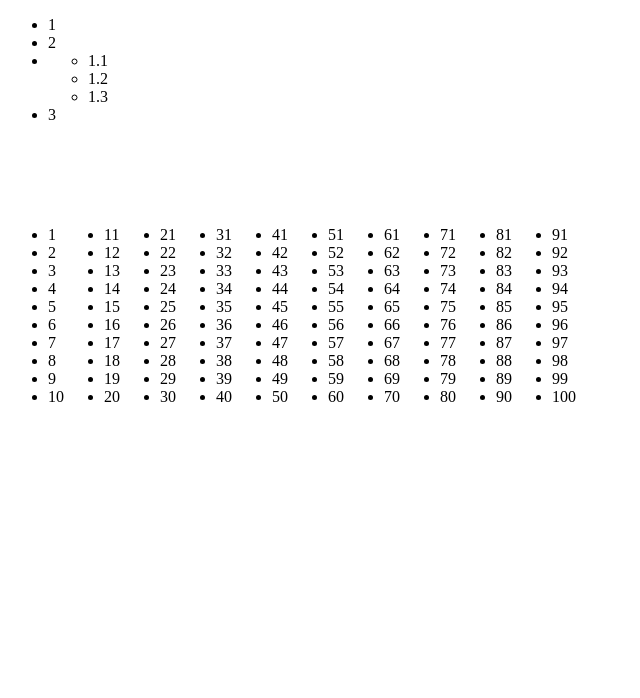
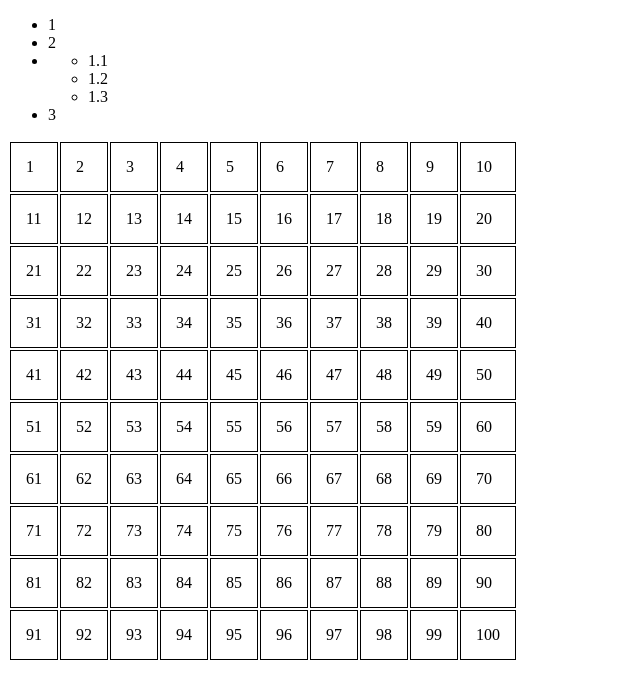
Before and after one commit to VadimLevadko/HomeWorksJS, a plain HTML site: page hw12/index.html in a window 1280 px wide. Shown: the whole page, without its empty margins (0-640 px from the left). Drawn offline with Linux system fonts and the light colour scheme.

Commit message:
JS DOM Home Work

```diff
--- a/hw12/index.html
+++ b/hw12/index.html
@@ -6,9 +6,9 @@
     <meta name="viewport" content="width=device-width, initial-scale=1.0">
     <title>DOM HOME WORK</title>
     <style>
-        .flex {
-            display: flex;
-            padding-top: 70px;
+        .td-border {
+            padding: 15px;
+            border: 1px solid black;
         }
     </style>
 </head>
@@ -16,7 +16,7 @@
     <div>
         <ul id="list"></ul>
     </div>
-    <div id="table" class="flex"></div>
+    <table id="table"></table>
     <script src="./js/script.js"></script>
 </body>
 </html>
--- a/hw12/js/script.js
+++ b/hw12/js/script.js
@@ -2,13 +2,6 @@ const generateArr = [1,2,[1.1, 1.2, 1.3],3]
 
 generateList(generateArr)
 
-function generateList(array) {
-    const list = document.getElementById('list')
-
-    array.forEach(element => {
-
-        if(Array.isArray(element)) {
-            getNewArr(element)
 function getNewArr(someArr) {
     const li = document.createElement('li')
     const newUl = document.createElement('ul')
@@ -26,6 +19,14 @@ function generateList(array) {
         }
     })
 }
+
+function generateList(array) {
+    const list = document.getElementById('list')
+
+    array.forEach(element => {
+
+        if(Array.isArray(element)) {
+            getNewArr(element)
         } else {
             let test = document.createElement('li')
             test.innerHTML = element
@@ -34,20 +35,23 @@ function generateList(array) {
     });
 }
 
+// -------------------------------------------------------------------------------------------------------------------------------------------------
+
 createTable()
 
 function createTable() {
     const table = document.getElementById('table')
-    let newUl = ''
+    let newTr = ''
 
     for(let i = 0; i < 100; i++) {
         if(i % 10 === 0) {
-            newUl = document.createElement('ul')
-            table.append(newUl)
+            newTr = document.createElement('tr')
+            table.append(newTr)
         }
 
-        let li = document.createElement('li')
-        li.innerHTML = i + 1
-        newUl.append(li)
+        let td = document.createElement('td')
+        td.innerHTML = i + 1
+        td.classList.add('td-border')
+        newTr.append(td)
     }
 }
```
Lines whose indentation alone changed are shown as unchanged.
